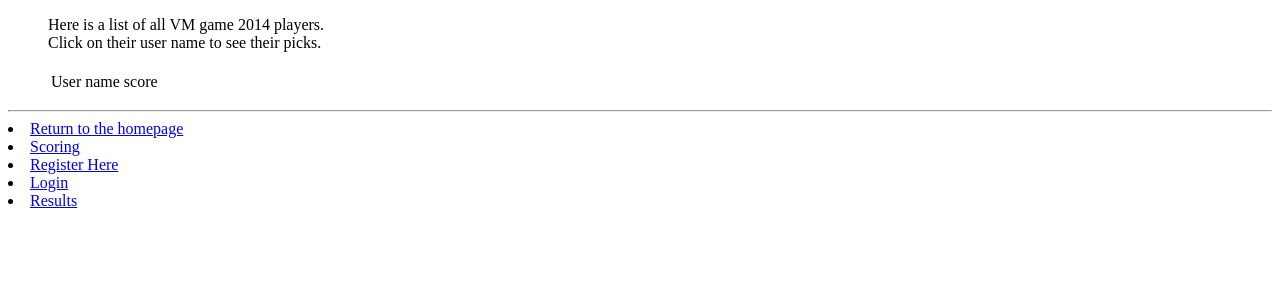
After one commit to fossaone/vmgame, a Django app: page /vmgame/results/ in a window 1280 px wide. The commit adds this page. Shown: the top 300 px of the page. Run offline with Django 3.2, Linux system fonts and the light colour scheme; data that the repository does not hold is empty; parts of the project's set-up code (start-up, migrations or seed data) failed here and were passed over.

Commit message:
Added results page to see other players picks

```diff
--- a/templates/vmgame/base.html
+++ b/templates/vmgame/base.html
@@ -18,11 +18,12 @@
 
 			{% if user.is_authenticated %}
 				<!-- li><a href="/vmgame/enterpicks/">Enter picks</a></li-->
-				<li><a href="/vmgame/displaypicks/{{user.username.url}}">Display picks</a></li>
+				<li><a href="/vmgame/displaypicks/{{user.username.url}}">Display your picks</a></li>
 				<li><a href="/vmgame/logout/">Logout</a></li>
 			{% else %}
 				<li><a href="/vmgame/register/">Register Here</a></li>
 				<li><a href="/vmgame/login/">Login</a></li>
+				<li><a href="/vmgame/results/">Results</a></li>
 			{% endif %}
 			</u1>
 		</div>
--- /dev/null
+++ b/templates/vmgame/results.html
@@ -0,0 +1,41 @@
+{% extends 'vmgame/base.html' %}
+
+{% block title %}Results{% endblock %}
+
+{% block body_block %}
+
+        {% if result_pick != None %}
+			Here are {{ result_pick.user}}'s picks.
+			</br>
+            <pre> {{ result_pick.print_detail }} </pre>
+		{% elif picks != None  %}
+            <ul>
+				Here is a list of all VM game 2014 players.  </br>
+				Click on their user name to see their picks.
+				</br>
+				</br>
+				<table>
+					<tr>
+						<td> User name </td>
+						<!--td> Country </td-->
+						<td> score </td>
+                {% for p in picks %}
+                <!--li><a href="{{ pick.url }}">{{ pick.title }}</a></li-->
+
+				<tr>
+					<!--td>{{ p.user }}</td-->
+					<td><a href="/vmgame/results/{{p.id}}">{{ p.user }}</a></td>
+					<!--td>{{ User.country }}</td-->
+
+					<td>{{ p.score }}</td>
+				</tr>
+
+                {% endfor %}
+				</table>
+            </ul>
+        {% else %}
+        	No users are registered.
+        {% endif %}
+
+
+{% endblock %}
--- a/vmgame/models.py
+++ b/vmgame/models.py
@@ -20,7 +20,8 @@ class UserProfile(models.Model):
     picks = models.ManyToManyField("Pick",related_name="picks",null=True)
 
     def __unicode__(self):
-        return u"{0} : {1}".format(self.user.username,self.score)
+        #return u"{0} : {1}".format(self.user.username,self.score)
+        return self.user.username
 
 
 class Group(models.Model):
--- a/vmgame/urls.py
+++ b/vmgame/urls.py
@@ -5,12 +5,13 @@ from vmgame import views
 urlpatterns = patterns('',
     url(r'^$', views.index, name = 'index'),
     #url(r'^(?P<vmgame_pick_id>\d+)/$', views.enterpicks, name='enterpicks'),
-    url(r'^enterpicks/', views.enterpicks, name='enterpicks'),
+    #url(r'^enterpicks/', views.enterpicks, name='enterpicks'),
     url(r'^register/$', views.register, name='register'),
     url(r'^login/$', views.user_login, name='login'),
-    #url(r'^displaypicks/(?P<user_picks_url>\w+)/$', views.displaypicks, name='displaypicks'),
     url(r'^displaypicks/$', views.displaypicks, name='displaypicks'),
     url(r'^displaypicks/(?P<user_pick_id>\w+)$', views.displaypicks, name='display_user_pick'),
+    url(r'^results/$', views.results, name='results'),
+    url(r'^results/(?P<pick_id>\w+)$', views.results, name='results_pick'),
     url(r'^logout/$', views.user_logout, name='logout'),
 
 )
--- a/vmgame/views.py
+++ b/vmgame/views.py
@@ -289,3 +289,44 @@ def displaypicks(request,user_pick_id=None):
     #    pick = Pick(request.GET)
 
     return render_to_response('vmgame/displaypicks.html', context_dict, context)
+
+
+def results(request, pick_id=None):
+    context = RequestContext(request)
+
+    # Create a context dictionary which we can pass to the template rendering engine.
+    #user_list = UserProfile.objects.order_by('score')
+    #context_dict = {'users': user_list}
+    pick_list = Pick.objects.order_by('score')
+    context_dict = {'picks': pick_list}
+
+
+    if pick_id is not None:
+        try:
+            result_pick = Pick.objects.get(id=pick_id)
+            context_dict['result_pick'] = result_pick
+        except Pick.DoesNotExist:
+            pass
+    '''
+    else:
+        try:
+            # Can we find a user with the given name?
+            # If we can't, the .get() method raises a DoesNotExist exception.
+            # So the .get() method returns one model instance or raises an exception.
+            p = Pick.objects.filter(id=pick_id)
+
+            # Retrieve all of the associated pages.
+            # Note that filter returns >= 1 model instance.
+            #picks = Page.objects.filter(category=category)
+
+            # Adds our results list to the template context under name pages.
+            context_dict['picks'] = p
+            # We also add the category object from the database to the context dictionary.
+            # We'll use this in the template to verify that the category exists.
+            #context_dict['category'] = category
+        except Pick.DoesNotExist:
+            # We get here if we didn't find the specified category.
+            # Don't do anything - the template displays the "no category" message for us.
+            pass
+    '''
+    return render_to_response('vmgame/results.html', context_dict, context)
```
